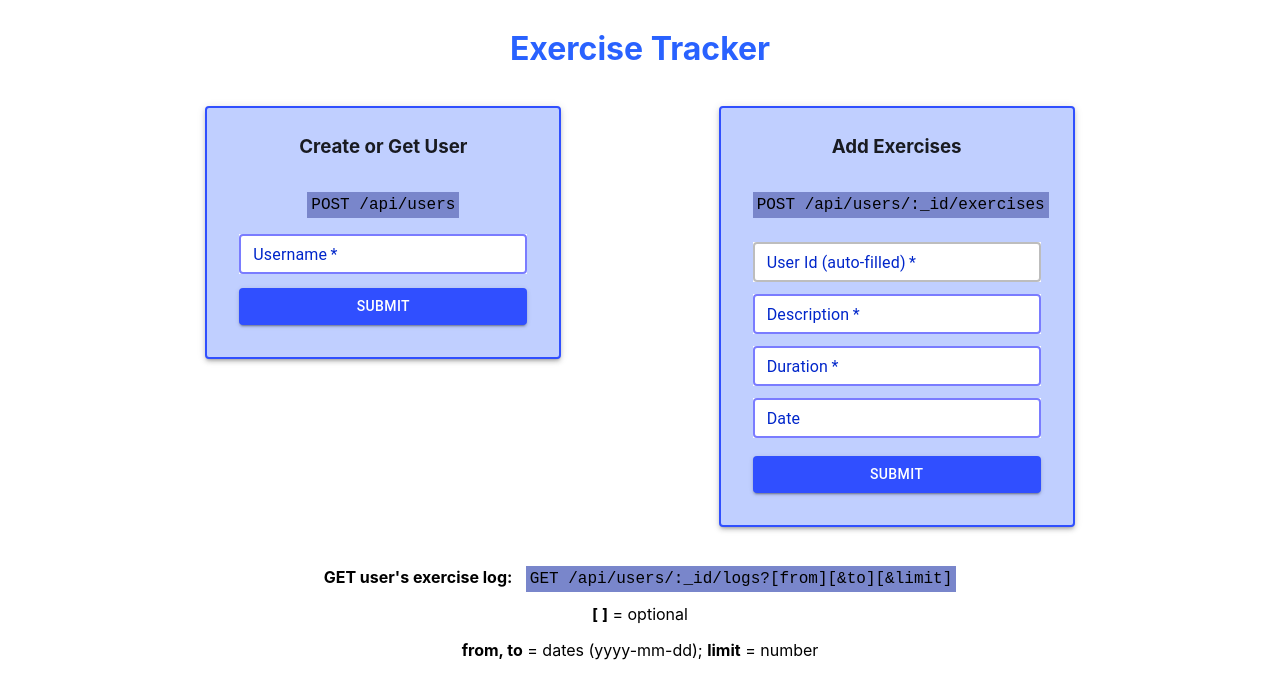
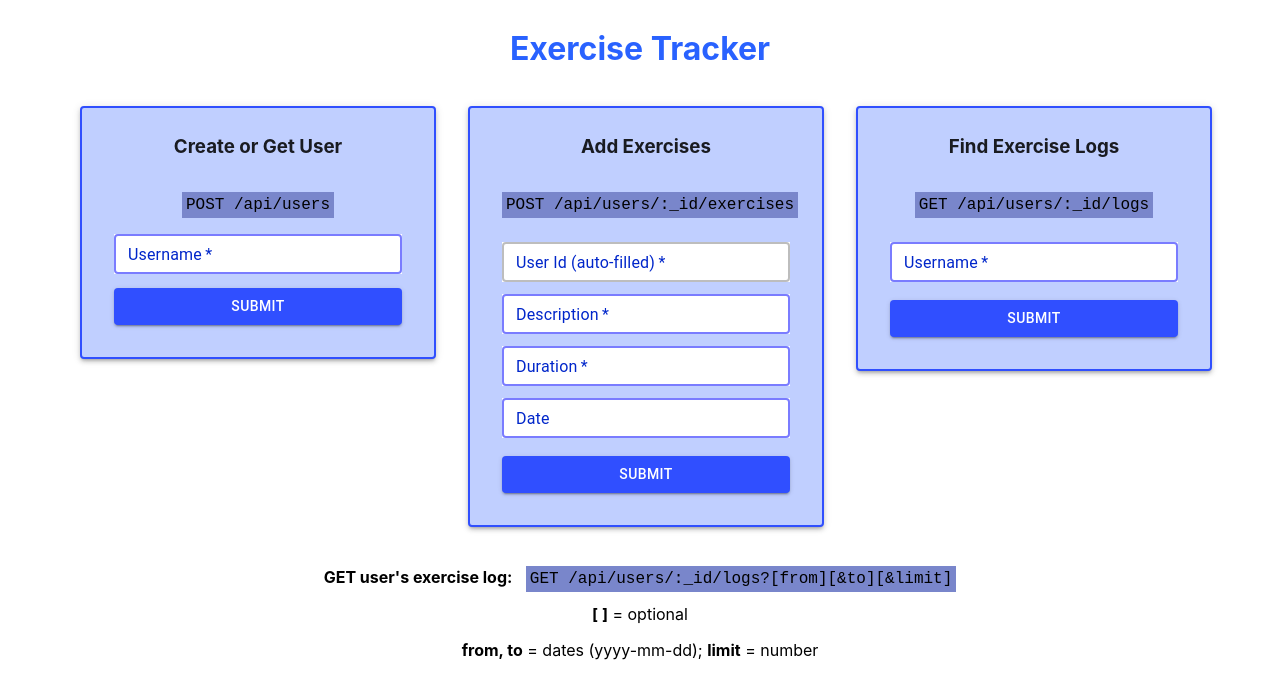
Before and after one commit to saideepd/exercise-tracker, a React (Create React App) app in the folder client/: page / in a window 1280 px wide. Shown: the top 698 px of the page. Built offline with nearby package versions, Linux system fonts and the light colour scheme.

Commit message:
Added Logs component to display exercise logs of user

```diff
--- a/client/src/App.js
+++ b/client/src/App.js
@@ -4,6 +4,7 @@ import Header from './components/Header/Header';
 import Information from './components/Information/Information';
 import User from './components/User/User';
 import Exercise from './components/ExerciseLog/ExerciseLog';
+import Logs from './components/Logs/Logs';
 import { Container } from '@mui/material';
 
 const config = require('../package.json');
@@ -39,6 +40,12 @@ function App() {
   const [exerciseLog, setExerciseLog] = useReducer(formReducer, {});
   const [log, setLog] = useState({});
 
+  // Logs variables
+  const [submitLogs, setSubmitLogs] = useState(false);
+  const [userLogs, setUserLogs] = useState({});
+  const [userData, setUserData] = useState(null);
+  const [logsFormData, setLogsFormData] = useReducer(formReducer, {});
+
   return (
     <div className="App">
       <Container
@@ -67,6 +74,17 @@ function App() {
             log={log}
             setLog={setLog}
           />
+          <Logs
+            baseUrl={baseUrl}
+            submitLogs={submitLogs}
+            setSubmitLogs={setSubmitLogs}
+            userLogs={userLogs}
+            setUserLogs={setUserLogs}
+            userData={userData}
+            setUserData={setUserData}
+            logsFormData={logsFormData}
+            setLogsFormData={setLogsFormData}
+          />
         </div>
         <Information />
       </Container>
--- /dev/null
+++ b/client/src/components/Logs/Logs.css
@@ -0,0 +1,77 @@
+.logs-component {
+    margin: 1em;
+}
+
+.logs-paper {
+    width: 18em;
+    height: max-content;
+    padding: 2em;
+    border: 2px solid #304ffe;
+    background-color: #fff9c4;
+    display: flex;
+    flex-direction: column;
+}
+
+.logs-endpoint {
+    background-color: #7986cb;
+    font-family: 'Courier New', Courier, monospace;
+    color: #000000;
+    padding: 0.25em;
+    width: max-content;
+    display: block;
+    margin-left: auto;
+    margin-right: auto;
+}
+
+#get-exerciselog-btn {
+    margin-top: 1em;
+}
+
+.user-input {
+    margin-top: 1em;
+    margin-bottom: 1em;
+    background-color: white;
+}
+
+form {
+    display: grid;
+    justify-content: center;
+}
+
+ul {
+    text-align: start;
+}
+
+table {
+    border-collapse: collapse;
+    width: 100%;
+}
+
+thead {
+    background-color: #304ffe;
+    color: #ffffff;
+}
+
+th, td {
+    border-bottom: 1px solid #bbb;
+}
+
+tr:nth-child(even) {
+    background-color: #c0cfff;
+}
+
+.table {
+    overflow-x: auto;
+    margin-top: 1em;
+}
+
+@media screen and (max-width: 450px) {
+    .logs-paper {
+        width: 15em;
+        padding: 2em;
+    }
+
+    .logs-endpoint {
+        width: auto;
+    }
+}
--- /dev/null
+++ b/client/src/components/Logs/Logs.js
@@ -0,0 +1,193 @@
+import React from 'react'
+import './Logs.css';
+import { Alert, Button, debounce, Paper, TextField } from '@mui/material';
+import { styled } from "@mui/material/styles";
+import axios from 'axios';
+import { green } from '@mui/material/colors';
+
+const CssTextField = styled(TextField)({
+    '& label.MuiInputLabel-root': {
+        color: '#0026ca',
+    },
+    '& label.Mui-focused': {
+        color: 'red',
+    },
+    '& .MuiInput-underline:after': {
+        borderBottomColor: '#0026ca',
+    },
+    '& .MuiOutlinedInput-root': {
+        '& fieldset': {
+            borderColor: '#7a7cff',
+            border: '2px solid #7a7cff',
+            color: green
+        },
+        '&:hover fieldset': {
+            borderColor: '#304ffe',
+        },
+        '&.Mui-focused fieldset': {
+            borderColor: '#0026ca'
+        },
+    },
+});
+
+const ColorButton = styled(Button)({
+    backgroundColor: '#304fff',
+    '&:hover': {
+        backgroundColor: '#0026ca'
+    }
+});
+
+let isUserLogRequested = false;
+let usernameResponse;
+let userLogsResponse;
+
+const Logs = ({ baseUrl, submitLogs, setSubmitLogs, userLogs, setUserLogs, userData, setUserData, logsFormData, setLogsFormData }) => {
+
+    // Get the user by username
+    const getUserByUsername = async () => {
+        console.log(`Inside getByUsername: ${logsFormData.username}`);
+        await axios.get(`${baseUrl}/api/username/${logsFormData.username}`)
+            .then((response) => {
+                setUserData(response.data)
+                usernameResponse = response.data;
+            })
+            .catch((error) => {
+                console.log(`Error in getByUsername: ${error}, username: ${logsFormData.username}`);
+            })
+
+    };
+
+    // API to Get User's Logs by username
+    const getUserLogs = async () => {
+        console.log(`Called getUserLogs() method: ${logsFormData.username}`);
+        await getUserByUsername();
+
+        console.log(`getByUsername Response: ${JSON.stringify(userData)}, usernameResponse: ${JSON.stringify(usernameResponse)}`);
+        await axios.get(`${baseUrl}/api/users/${usernameResponse._id}/logs`)
+            .then((response) => {
+                setUserLogs(response.data)
+                userLogsResponse = response.data;
+                console.log(`getUserLogs Response Data: ${JSON.stringify(userLogs)}, Only Logs: ${JSON.stringify(userLogs.log)}, userLogsResponse: ${JSON.stringify(userLogsResponse.log)}`);
+            })
+            .catch((error) => {
+                console.log(`Error in getUserLogs: ${error}, username: {username}`);
+            })
+    };
+
+
+    const handleSubmit = (event) => {
+        event.preventDefault();
+        // Setting submit to true in 0.1s
+        setTimeout(() => {
+            console.log('Called HandleSubmit to true')
+            isUserLogRequested = false;
+            setSubmitLogs(true);
+            isUserLogRequested = true;
+
+            console.log("You've submitted Logs form");
+        }, 100);
+
+        // Setting submit to false in next 3s
+        setTimeout(async () => {
+
+            // Call get user log method
+            await getUserLogs();
+
+            console.log('called getUserLogs()');
+
+            // Set submitted to false after 3s
+            setSubmitLogs(false);
+            console.log('Called HandleSubmit to false');
+        }, 3000);
+    };
+
+    const handleChange = (event) => {
+        setLogsFormData({
+            name: event.target.name,
+            value: event.target.value
+        });
+        // console.log(`Logs name: ${event.target.name}, value: ${event.target.value}, userLogs: ${logsFormData.username}`);
+    }
+
+    const handleUserLogs = debounce((event) => {
+        console.log("Inside handleUserLogs")
+        handleChange(event);
+    }, 500);
+
+
+    console.log(`Inside json2table: ${JSON.stringify(userLogsResponse)}, typeof: ${typeof userLogsResponse}`)
+    const tableData = userLogsResponse !== undefined && userLogsResponse.log.map((logItem) => {
+        return (
+            <tr key={logItem.description + logItem.date + Math.random().toFixed(2)}>
+                <td>{logItem.description}</td>
+                <td>{logItem.duration}</td>
+                <td>{logItem.date}</td>
+            </tr>
+        )
+    })
+
+
+    return (
+        <div className="logs-component">
+            <form onSubmit={handleSubmit}>
+                <Paper
+                    elevation={3}
+                    className="logs-paper"
+                    style={{ backgroundColor: '#c0cfff', paddingTop: '0.5em' }}
+                >
+                    <h3>Find Exercise Logs</h3>
+                    <p className="endpoint logs-endpoint">GET /api/users/:_id/logs</p>
+                    <CssTextField
+                        required
+                        id="outlined-required"
+                        label="Username"
+                        name="username"
+                        placeholder="Username"
+                        className="user-input"
+                        size="small"
+                        margin="dense"
+                        title="Enter your username"
+                        onChange={handleUserLogs}
+                        disabled={submitLogs}
+                    />
+                    <ColorButton
+                        variant="contained"
+                        id="get-exerciselog-btn"
+                        color="primary"
+                        type="submit"
+                        disabled={submitLogs}
+                    >
+                        Submit
+                    </ColorButton>
+                </Paper>
+                {submitLogs &&
+                    <div>
+                        <br />
+                        <Alert variant="filled" severity="info" color="info">
+                            Fetching data...
+                        </Alert>
+                    </div>
+                }
+                {isUserLogRequested &&
+                    <div className="table">
+                        <table>
+                            <thead>
+                                <tr>
+                                    <th>Description</th>
+                                    <th>Duration</th>
+                                    <th>Date</th>
+                                </tr>
+                            </thead>
+                            <tbody>
+                                {tableData}
+                            </tbody>
+                        </table>
+                    </div>
+                }
+            </form>
+
+        </div>
+    )
+}
+
+export default Logs
```
